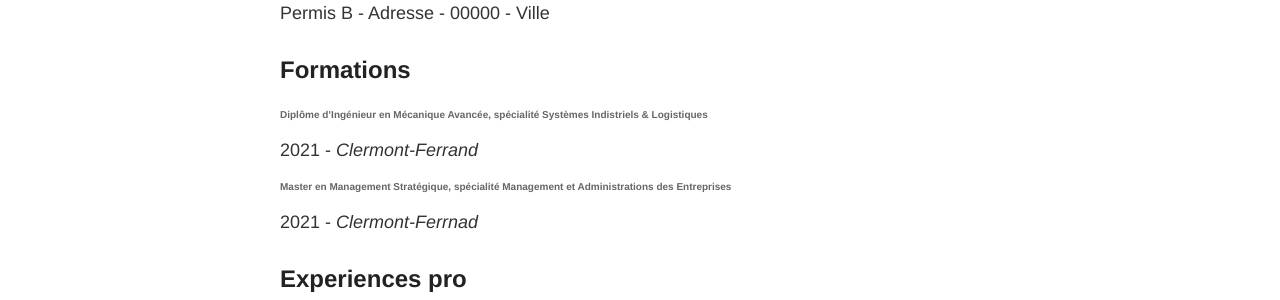
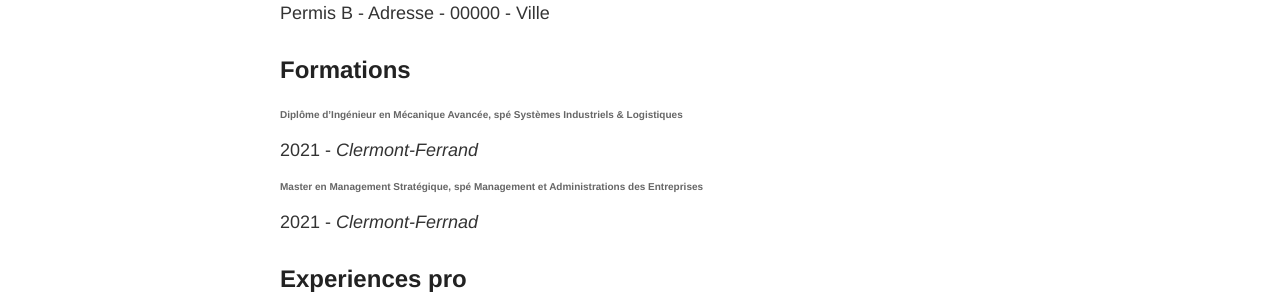
Before and after one commit to Pas-olo/Pas-olo.github.io, a Jekyll site: the page built from about.md, in a window 1280 px wide. Shown: the part 307-607 px from the top of the page. Built offline with Jekyll 4.4.1, drawn with Linux system fonts in a browser that asks for light colours.

Commit message:
Update about.md

```diff
--- a/about.md
+++ b/about.md
@@ -6,8 +6,8 @@ permalink: /about/
 # Pasolo
 Permis B - Adresse - 00000 - Ville
 ## Formations
-#### Diplôme d'Ingénieur en Mécanique Avancée, spécialité Systèmes Indistriels & Logistiques
+#### Diplôme d'Ingénieur en Mécanique Avancée, spé Systèmes Industriels & Logistiques
 2021 - *Clermont-Ferrand*
-#### Master en Management Stratégique, spécialité Management et Administrations des Entreprises
+#### Master en Management Stratégique, spé Management et Administrations des Entreprises
 2021 - *Clermont-Ferrnad*
 ## Experiences pro
```
